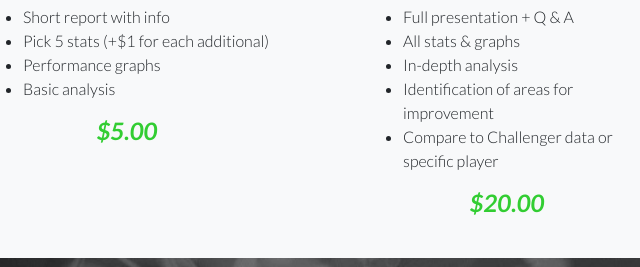
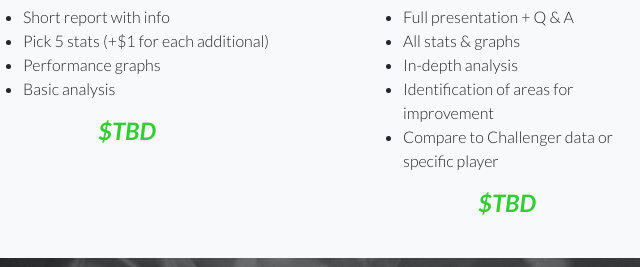
Before and after one commit to LoL-Genius/lol-genius.github.io, a website: page index.html in a window 1280 px wide. Shown: the part 2875-3142 px from the top of the page, 513-1153 px from the left. Drawn offline with Linux system fonts and the light colour scheme.

Commit message:
modified for price tbd

```diff
--- a/index.html
+++ b/index.html
@@ -169,7 +169,7 @@
 				<li><p class="font-weight-light mb-0 text-left">Performance graphs</p></li>
 				<li><p class="font-weight-light mb-0 text-left">Basic analysis</p></li>
 			</ul>
-			<h4 style="color:#32CD32;"><i>$5.00</i> </h4>
+			<h4 style="color:#32CD32;"><i>$TBD</i> </h4>
 			</div>
         </div>
         <div class="col-lg-4">
@@ -183,7 +183,7 @@
 				<li><p class="font-weight-light mb-0 text-left">Identification of areas for improvement</p></li>
 				<li><p class="font-weight-light mb-0 text-left">Compare to Challenger data or specific player</p></li>
 			</ul>
-			<h4 style="color:#32CD32;"><i>$20.00</i> </h4>
+			<h4 style="color:#32CD32;"><i>$TBD</i> </h4>
 			</div>
         </div>
       </div>
```
